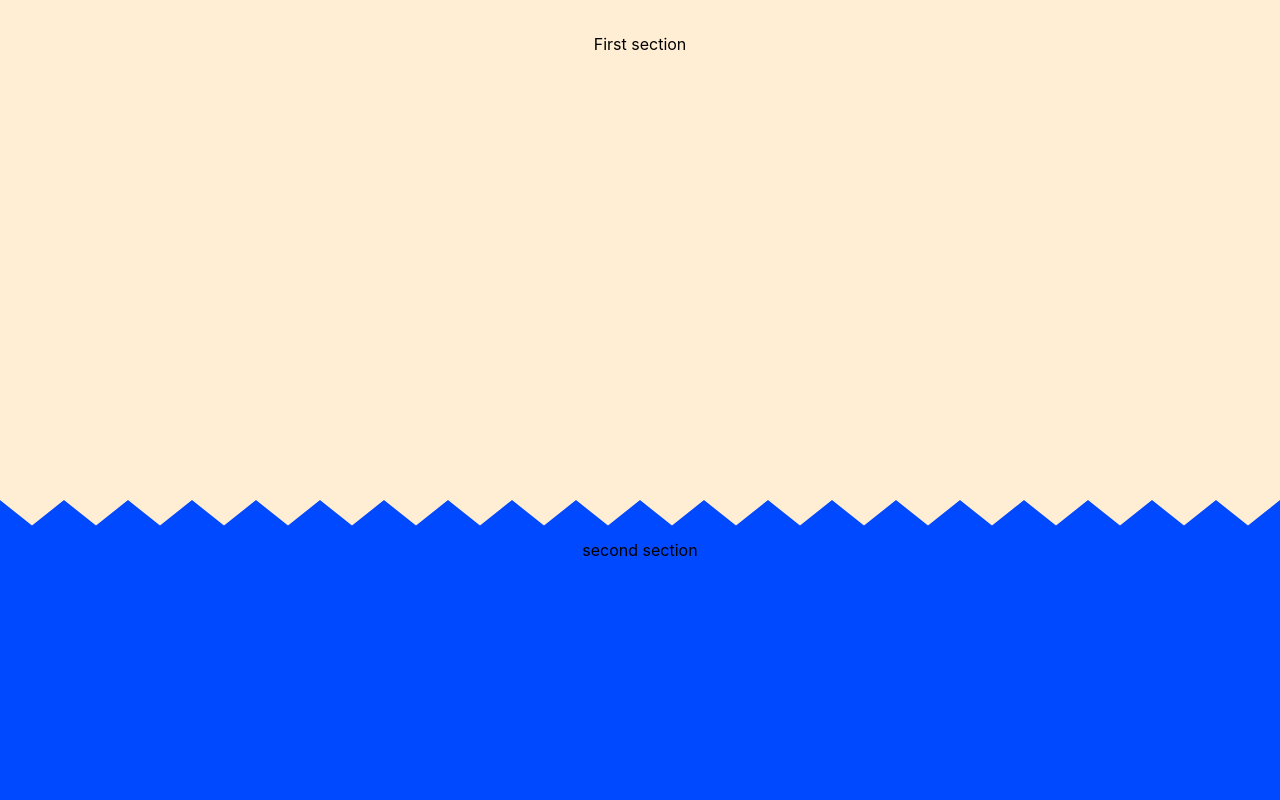
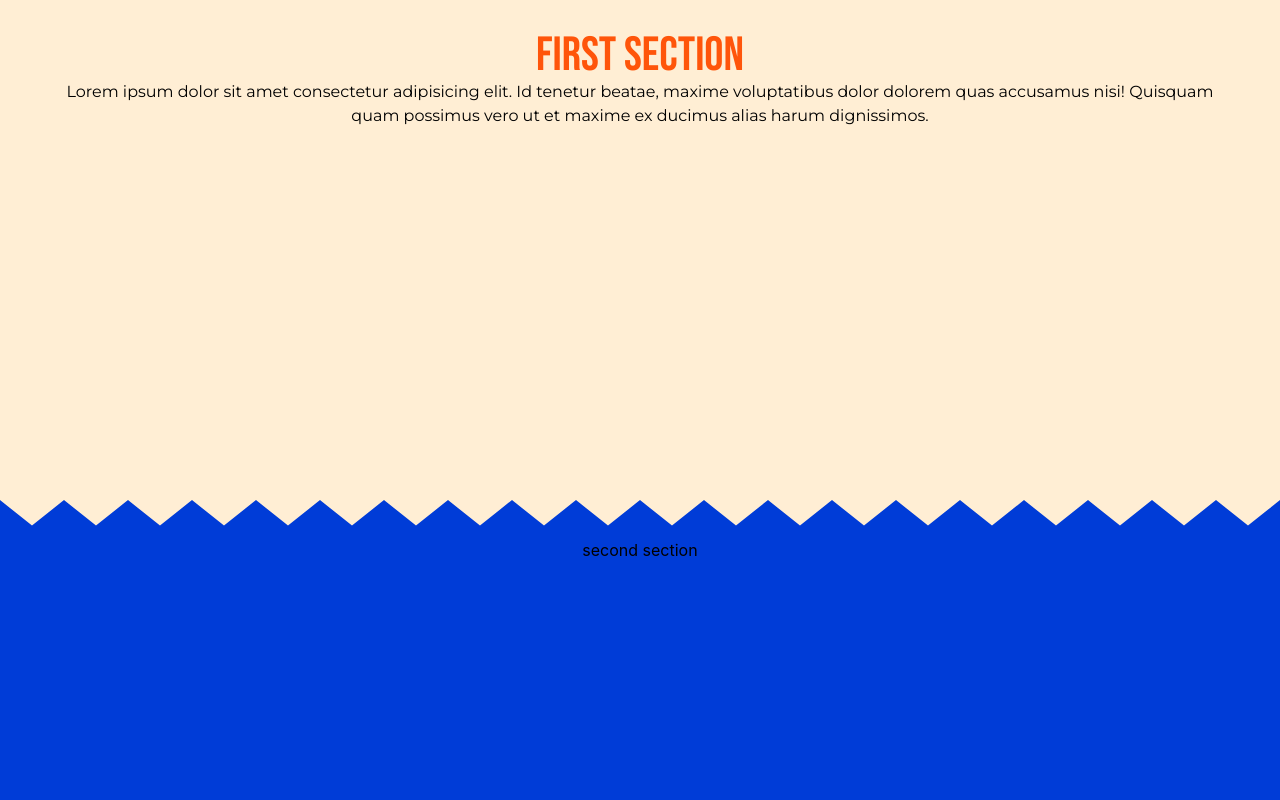
Before and after one commit to JackDixon019/Portfolio_Site, a React (Create React App) app: page / in a window 1280 px wide. Shown: the top 800 px of the page. Built offline with nearby package versions, Linux system fonts and the light colour scheme.

Commit message:
Feat: added some nice fonts

```diff
--- a/public/index.html
+++ b/public/index.html
@@ -1,4 +1,4 @@
-<!DOCTYPE html>
+<!doctype html>
 <html lang="en">
     <head>
         <meta charset="utf-8" />
@@ -25,6 +25,16 @@
       Learn how to configure a non-root public URL by running `npm run build`.
     -->
         <title>React App</title>
+        <link rel="preconnect" href="https://fonts.googleapis.com" />
+        <link rel="preconnect" href="https://fonts.gstatic.com" crossorigin />
+        <link
+            href="https://fonts.googleapis.com/css2?family=Montserrat&display=swap"
+            rel="stylesheet"
+        />
+        <link
+            rel="stylesheet"
+            href="https://fonts.googleapis.com/css?family=Bebas+Neue"
+        />
     </head>
     <body class="bg-papaya-whip-100">
         <noscript>You need to enable JavaScript to run this app.</noscript>
@@ -38,6 +48,5 @@
 
       To begin the development, run `npm start` or `yarn start`.
       To create a production bundle, use `npm run build` or `yarn build`.
-    -->
-  </body>
+    --></body>
 </html>
--- a/src/components/JaggedSection.jsx
+++ b/src/components/JaggedSection.jsx
@@ -1,6 +1,6 @@
 export default function JaggedSection({ children }) {
     return (
-        <section className=" jagged after:bg-papaya-whip-100 before:bg-papaya-whip-100 w-full">
+        <section className="jagged p-12 font-Montserrat after:bg-papaya-whip-100 before:bg-papaya-whip-100 w-full">
             {children}
         </section>
     );
--- a/src/pages/HomePage.jsx
+++ b/src/pages/HomePage.jsx
@@ -4,9 +4,14 @@ export default function HomePage() {
     return (
         <div id="HomePage" className="min-h-screen">
             <JaggedSection>
-                First section
+                <h1 className="font-Bebas-Neue text-5xl text-scarlet-500">
+                    First section
+                </h1>
+                <p>
+                    Lorem ipsum dolor sit amet consectetur adipisicing elit. Id tenetur beatae, maxime voluptatibus dolor dolorem quas accusamus nisi! Quisquam quam possimus vero ut et maxime ex ducimus alias harum dignissimos.
+                </p>
             </JaggedSection>
-            <section className="nonJagged bg-smalt-700 after:bg-smalt-700  relative w-full">
+            <section className="nonJagged bg-smalt-800 relative w-full">
                 second section
             </section>
             <JaggedSection>
--- a/tailwind.config.js
+++ b/tailwind.config.js
@@ -2,6 +2,10 @@
 module.exports = {
   content: ["./src/**/*.{html,js,jsx}", "./public/index.html"],
   theme: {
+    fontFamily: {
+      'Bebas-Neue': ['Bebas Neue'],
+      'Montserrat': ['Montserrat']
+    },
     colors: {
       'orange-peel': {
         '50': '#fffcea',
@@ -55,8 +59,6 @@ module.exports = {
         '900': '#821c0c',
         '950': '#460a04',
     },
-
-
     },
     extend: {},
   },
```
Also changed, not shown: public/BebasNeue-Regular.ttf (added), public/OFL.txt (added), 1 other file (tests, documents, lock files or other folders). Lines whose indentation alone changed are shown as unchanged.
